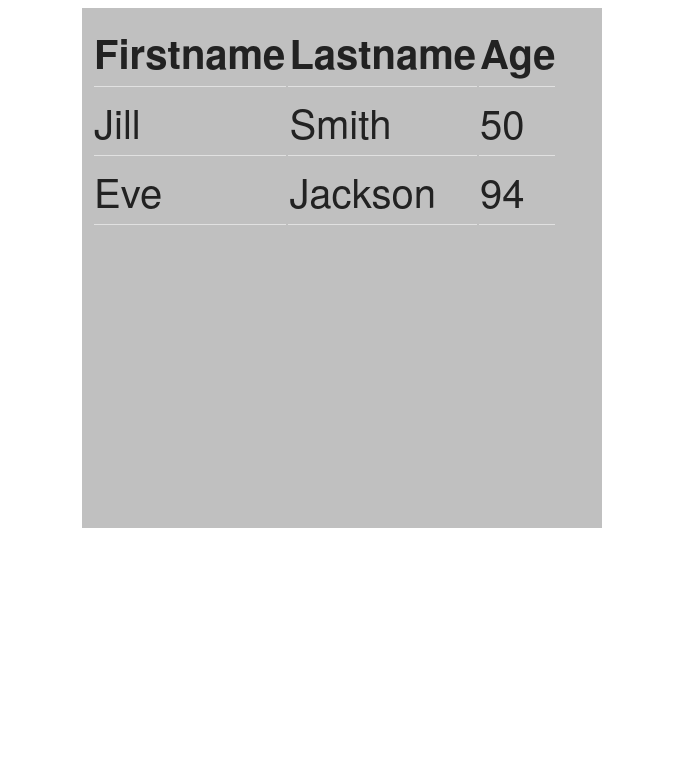
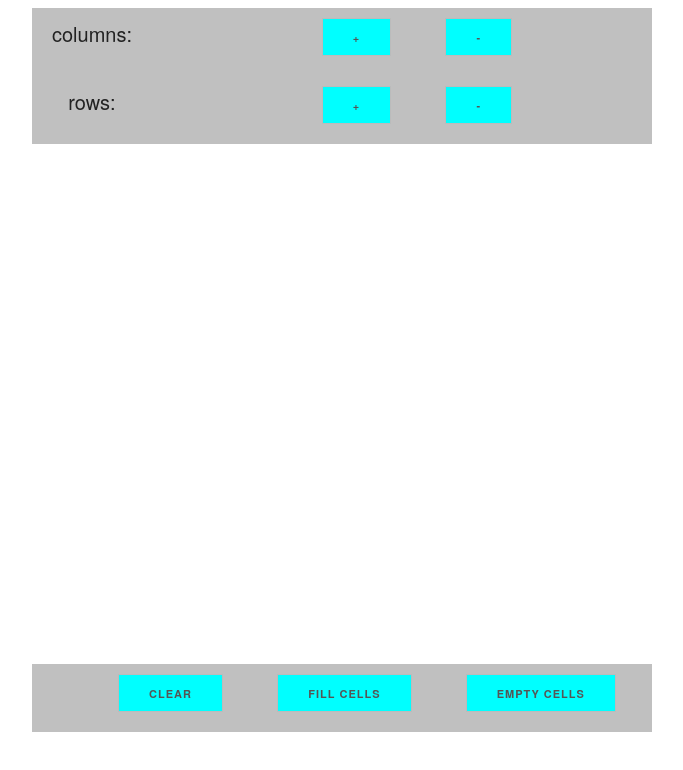
Before and after one commit to gtshepard/ttp-4-pixelate, a plain HTML site: page index.html in a window 1280 px wide. Shown: the whole page, without its empty margins (298-981 px from the left). Drawn offline with Linux system fonts and the light colour scheme.

Commit message:
ui layout complete

```diff
--- a/index.css
+++ b/index.css
@@ -19,12 +19,8 @@
 .answer {
   width: 100px;
   height: 40px;
-  background-color: #00FFFF;
-  border-radius: 40px;
-  border: solid;
+  font-size: 20px;
   text-align: center;
-  border-width: 5px;
-  border-color: #C0C0C0;
   float: left;
 }
 
@@ -45,7 +41,6 @@
     text-align: center;
     width: 500px;
     height: 500px;
-    background-color: #C0C0C0;
     padding: 10px;
     font-size: 40px;
 }
--- a/index.html
+++ b/index.html
@@ -7,28 +7,38 @@
       <link rel="stylesheet" href="index.css">
 
     </head>
+      <div class="base-con">
+        <div class="con">
+           <div class="answer"><p> columns: </p></div>
+           <div onclick='populateText("p2-ans-2", "No Im Right")' id="btn-no-click-me" class="button"><p>+  </p></div>
+           <div onclick='populateText("p2-ans-2", "No Im Right")' id="btn-no-click-me" class="button"><p>-</p></div>
+         </div>
+      </div>
 
-  <body
+
+      <div class="base-con">
+        <div class="con">
+          <div class="answer"><p> rows: </p></div>
+          <div onclick='populateText("p2-ans-2", "No Im Right")' id="btn-no-click-me" class="button"><p>+</p></div>
+          <div onclick='populateText("p2-ans-2", "No Im Right")' id="btn-no-click-me" class="button"><p>- </p></div>
+         </div>
+      </div>
+
+
+    <body>
       <div class="base-con">
       <div class="box">
       <table id="pixel-board">
-        <tr>
-          <th>Firstname</th>
-          <th>Lastname</th>
-          <th>Age</th>
-        </tr>
-        <tr>
-          <td>Jill</td>
-          <td>Smith</td>
-          <td>50</td>
-        </tr>
-        <tr>
-          <td>Eve</td>
-          <td>Jackson</td>
-          <td>94</td>
-        </tr>
       </table>
       </div>
       </div>
+
+        <div class="base-con">
+          <div class="con">
+             <div onclick='populateText("p1-ans-1", "Im Right")' id="btn-click-me" class="button"><p>Clear</p></div>
+            <div onclick='populateText("p1-ans-1", "Im Right")' id="btn-click-me" class="button"><p>Fill Cells</p></div>
+            <div onclick='populateText("p1-ans-1", "Im Right")' id="btn-click-me" class="button"><p>Empty Cells</p></div>
+          </div>
+        </div>
   </body>
 </html>
```
